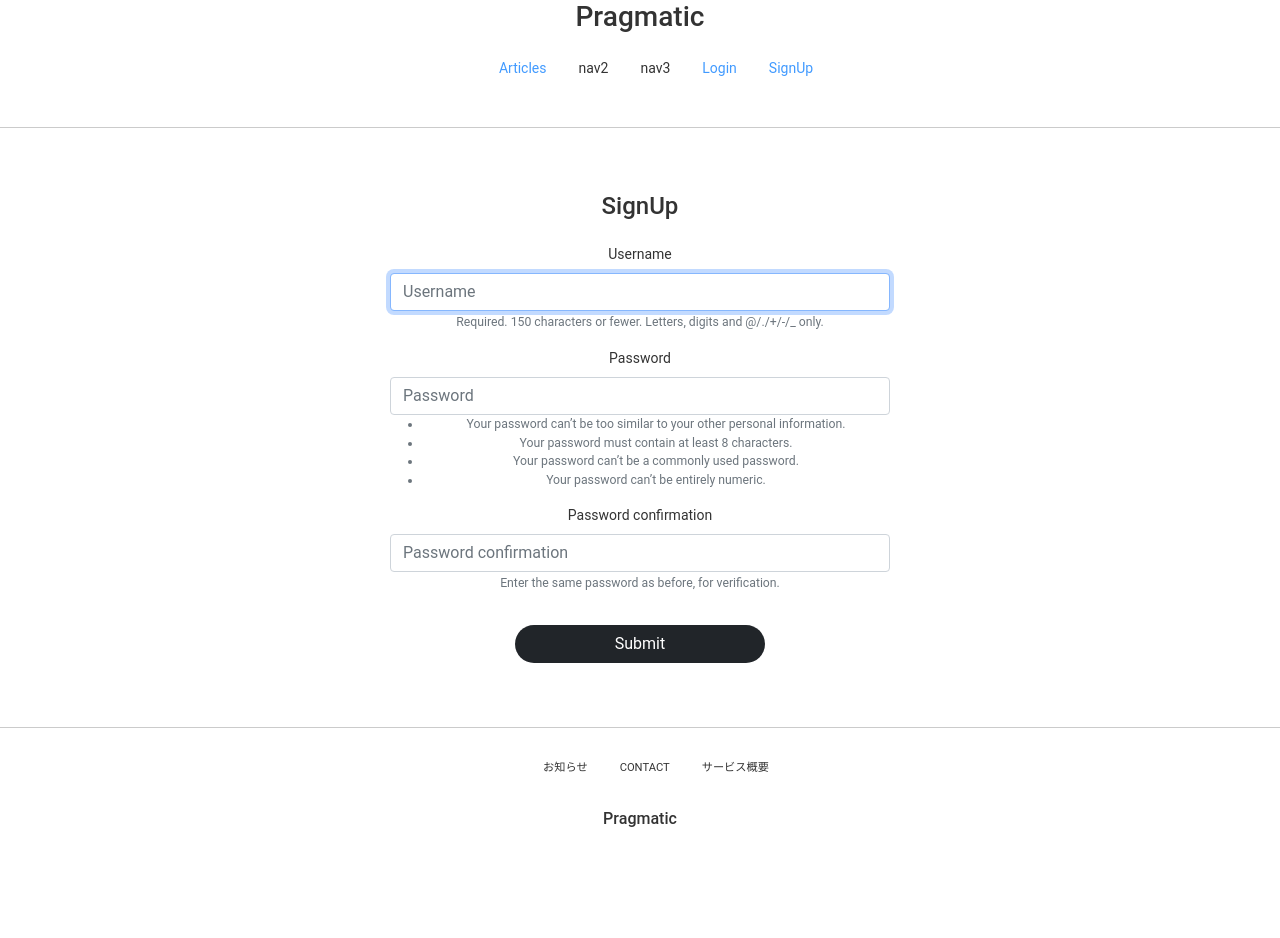
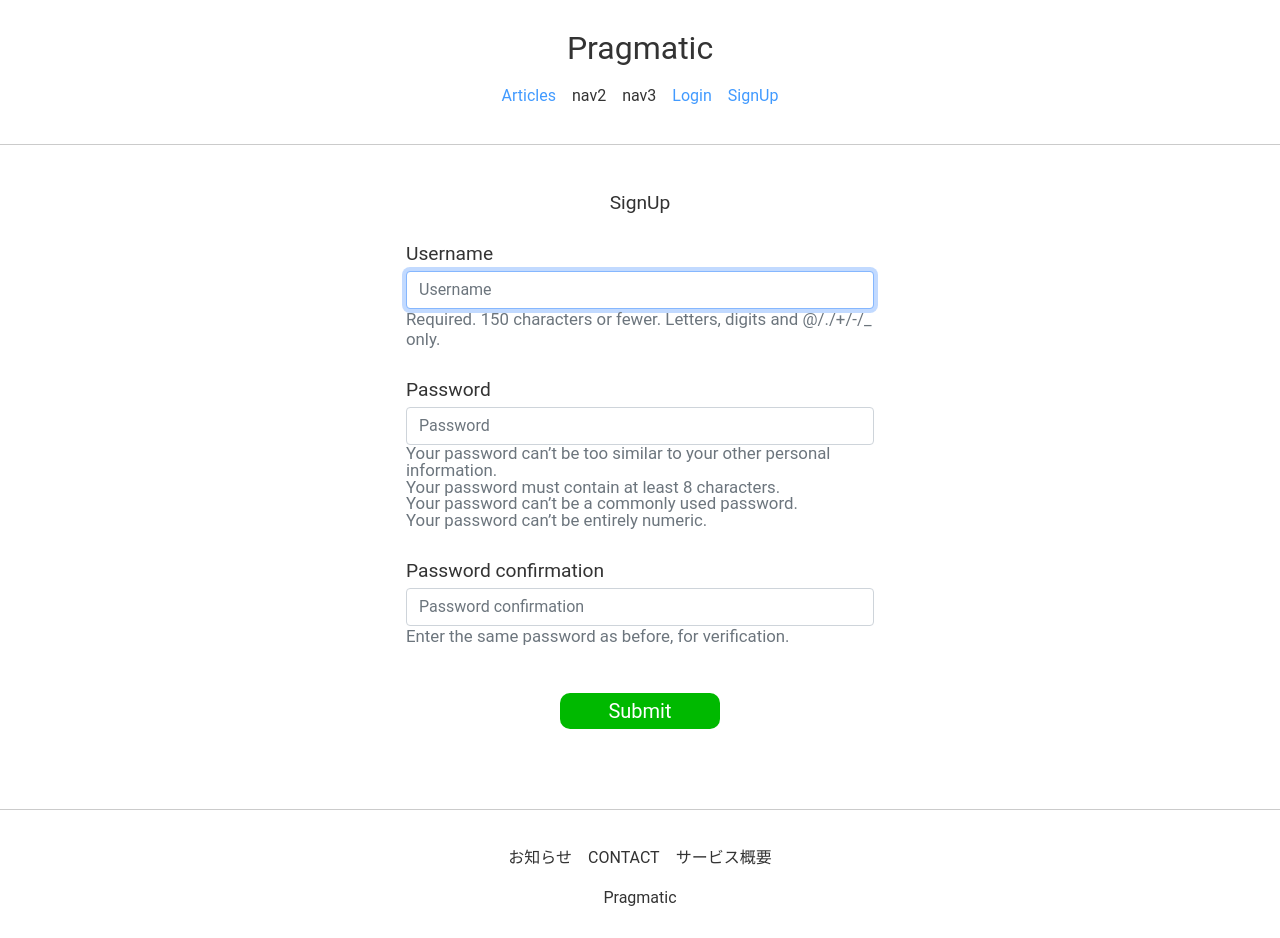
Before and after one commit to cit007/pinterest, a Django app: page /accounts/create/ in a window 1280 px wide. Before the commit the page ends 827 px from the top, so only its background shows below. Run offline with Django 3.2, Linux system fonts and the light colour scheme; some libraries are stand-ins or nearby versions.

Commit message:
layout working

```diff
--- a/accountapp/templates/accountapp/create.html
+++ b/accountapp/templates/accountapp/create.html
@@ -3,14 +3,14 @@
 
 {% block content %}
 
-    <div class="create" style="text-align:center; max-width:500px; margin:4rem auto;">
-        <div class="mb-4">
+    <div class="account-create">
+        <div class="title">
             <h4>SignUp</h4>
         </div>
         <form action="{% url 'accountapp:create' %}" method="post">
             {% csrf_token %}
             {% bootstrap_form form %}
-            <input type="submit" class="btn btn-dark rounded-pill col-6 mt-3">
+            <input type="submit" class="submit-btn">
         </form>
     </div>
 
--- a/accountapp/templates/accountapp/delete.html
+++ b/accountapp/templates/accountapp/delete.html
@@ -3,7 +3,7 @@
 
 {% block content %}
 
-    <div class="create" style="text-align:center; max-width:500px; margin:4rem auto;">
+    <div class="account-delete" style="text-align:center; max-width:500px; margin:4rem auto;">
         <div class="mb-4">
             <h4>Quit</h4>
         </div>
--- a/accountapp/templates/accountapp/detail.html
+++ b/accountapp/templates/accountapp/detail.html
@@ -2,7 +2,7 @@
 
 {% block content %}
 
-    <div class="detail" style="text-align:center; max-width:500px; margin:4rem auto;">
+    <div class="account-detail">
         <div>
             <h4>{{ target_user.date_joined }}</h4>
             {% if target_user.profile %}
--- a/accountapp/templates/accountapp/login.html
+++ b/accountapp/templates/accountapp/login.html
@@ -3,7 +3,7 @@
 
 {% block content %}
 
-    <div class="login" style="text-align:center; max-width:500px; margin:4rem auto;">
+    <div class="account-login" style="text-align:center; max-width:500px; margin:4rem auto;">
         <div>
             <h4>Login</h4>
         </div>
--- a/accountapp/templates/accountapp/update.html
+++ b/accountapp/templates/accountapp/update.html
@@ -3,7 +3,7 @@
 
 {% block content %}
 
-    <div class="create" style="text-align:center; max-width:500px; margin:4rem auto;">
+    <div class="account-update" style="text-align:center; max-width:500px; margin:4rem auto;">
         <div class="mb-4">
             <h4>Change Info</h4>
         </div>
--- /dev/null
+++ b/static/css/account.css
@@ -0,0 +1,33 @@
+.account-create {
+  max-width: 500px;
+  margin: 2rem auto;
+  font-size: 1.2rem;
+  padding: 1rem;
+}
+
+.account-create .title {
+  text-align: center;
+  margin-bottom: 1rem;
+}
+
+.account-create form label {
+  margin-top: 1rem;
+  margin-bottom: 8px;
+}
+
+.account-create .submit-btn {
+  border: none;
+  border-radius: 10px;
+  font-size: 1.25rem;
+  margin-top: 1rem;
+  color: white;
+  background-color: var(--line-color);
+  width: 10rem;
+  padding: 8px;
+  margin: 2rem calc(50% - 5rem) 2rem calc(50% - 5rem);
+}
+
+.account-create .submit-btn:hover {
+  transform: scale(1.1);
+  opacity: 1;
+}
--- a/static/css/base.css
+++ b/static/css/base.css
@@ -1,9 +1,22 @@
+/* reset */
 * {
   box-sizing: border-box;
+  margin: 0;
+  padding: 0;
 }
 
 body {
   font-family: "Open Sans", sans-serif;
+  font-size: 14px;
+  color: #333;
+}
+
+h1 {
+  font-size: 2rem;
+}
+
+h3 {
+  font-size: 1rem;
 }
 
 .main {
--- /dev/null
+++ b/static/css/footer.css
@@ -0,0 +1,22 @@
+.common-footer {
+  display: flex;
+  flex-direction: column;
+  justify-content: center;
+  align-items: center;
+  padding: 1rem;
+}
+
+.footer-title {
+  margin: 1rem auto;
+}
+
+.footer-menu {
+  display: flex;
+  justify-content: space-between;
+  align-items: center;
+}
+
+.footer-menu li {
+  font-size: 1rem;
+  padding: 8px;
+}
--- /dev/null
+++ b/static/css/header.css
@@ -0,0 +1,23 @@
+.common-header {
+  display: flex;
+  flex-direction: column;
+  justify-content: center;
+  align-items: center;
+  padding: 1rem;
+}
+
+.header-menu {
+  display: flex;
+  flex-direction: row;
+  justify-content: space-between;
+  align-items: center;
+}
+
+.header-title {
+  margin: 1rem auto;
+}
+
+.header-menu li {
+  font-size: 1rem;
+  padding: 8px;
+}
--- /dev/null
+++ b/static/css/reset.css
@@ -0,0 +1,133 @@
+html,
+body,
+div,
+span,
+applet,
+object,
+iframe,
+h1,
+h2,
+h3,
+h4,
+h5,
+h6,
+p,
+blockquote,
+pre,
+a,
+abbr,
+acronym,
+address,
+big,
+cite,
+code,
+del,
+dfn,
+em,
+img,
+ins,
+kbd,
+q,
+s,
+samp,
+small,
+strike,
+strong,
+sub,
+sup,
+tt,
+var,
+b,
+u,
+i,
+center,
+dl,
+dt,
+dd,
+ol,
+ul,
+li,
+fieldset,
+form,
+label,
+legend,
+table,
+caption,
+tbody,
+tfoot,
+thead,
+tr,
+th,
+td,
+article,
+aside,
+canvas,
+details,
+embed,
+figure,
+figcaption,
+footer,
+header,
+hgroup,
+menu,
+nav,
+output,
+ruby,
+section,
+summary,
+time,
+mark,
+audio,
+video {
+  margin: 0;
+  padding: 0;
+  border: 0;
+  font-size: 100%;
+  font: inherit;
+  vertical-align: baseline;
+}
+/* HTML5 display-role reset for older browsers */
+article,
+aside,
+details,
+figcaption,
+figure,
+footer,
+header,
+hgroup,
+menu,
+nav,
+section {
+  display: block;
+}
+body {
+  line-height: 1;
+}
+ol,
+ul {
+  list-style: none;
+}
+blockquote,
+q {
+  quotes: none;
+}
+blockquote:before,
+blockquote:after,
+q:before,
+q:after {
+  content: "";
+  content: none;
+}
+table {
+  border-collapse: collapse;
+  border-spacing: 0;
+}
+
+input:focus {
+  outline: none;
+}
+
+a {
+  color: inherit;
+  text-decoration: none;
+}
--- /dev/null
+++ b/static/css/variables.css
@@ -0,0 +1,6 @@
+:root {
+  --line-color: #00b900;
+  --head-color: #202a43;
+  --search-color: #323b54;
+  --settings-color: #f5f5f5;
+}
--- a/templates/base.html
+++ b/templates/base.html
@@ -1,5 +1,5 @@
 <!DOCTYPE html>
-<html lang="en">
+<html lang="ja-JP">
 
 {% include 'head.html' %}
 
--- a/templates/footer.html
+++ b/templates/footer.html
@@ -1,12 +1,12 @@
-<footer>
-    <div style="font-size: 0.7rem; margin-bottom:1rem;">
-        <ul style="display:flex; justify-content: center; align-items: center; list-style: none;">
-            <li style="padding:1rem">お知らせ</li>
-            <li style="padding:1rem">CONTACT</li>
-            <li style="padding:1rem">サービス概要</li>
+<footer class="common-footer">
+    <div>
+        <ul class="footer-menu">
+            <li>お知らせ</li>
+            <li>CONTACT</li>
+            <li>サービス概要</li>
         </ul>
     </div>
-    <div style="text-align: center;">
-        <h6>Pragmatic</h6>
+    <div class="footer-title">
+        <h3>Pragmatic</h3>
     </div>
 </footer>
--- a/templates/head.html
+++ b/templates/head.html
@@ -14,8 +14,24 @@
     <link href="https://fonts.googleapis.com/css2?family=Open+Sans:ital,wght@0,300;0,400;0,600;0,700;1,300;1,400;1,600&display=swap" rel="stylesheet">
 
     <!-- default static css -->
+    <link rel="stylesheet" type="text/css" href="{% static 'css/reset.css' %}">
+    <link rel="stylesheet" type="text/css" href="{% static 'css/variables.css' %}">
+
     <link rel="stylesheet" type="text/css" href="{% static 'css/base.css' %}">
+    <link rel="stylesheet" type="text/css" href="{% static 'css/header.css' %}">
+    <link rel="stylesheet" type="text/css" href="{% static 'css/footer.css' %}">
+
+    <!-- app css -->
+    <link rel="stylesheet" type="text/css" href="{% static 'css/account.css' %}">
+    <link rel="stylesheet" type="text/css" href="{% static 'css/profile.css' %}">
+    <link rel="stylesheet" type="text/css" href="{% static 'css/article.css' %}">
+    <link rel="stylesheet" type="text/css" href="{% static 'css/comment.css' %}">
+
     <link rel="stylesheet" type="text/css" href="{% static 'css/wf-style.css' %}">
 
+    <!-- fontawsome -->
+    <script defer src="https://kit.fontawesome.com/4fccce10ea.js" crossorigin="anonymous"></script>
+
+    <!-- pinterest js -->
     <script defer src="{% static 'js/responsive_waterfall.js' %}"></script>
 </head>
--- a/templates/header.html
+++ b/templates/header.html
@@ -1,20 +1,20 @@
-<header style="display:flex; flex-direction:column; justify-content: center; align-items:center">
-    <div>
-        <h3>Pragmatic</h3>
+<header class="common-header">
+    <div class="header-title">
+        <h1>Pragmatic</h1>
     </div>
     <div>
-        <ul style="display:flex; justify-content: center; align-items:center; list-style: none;">
-            <li style="padding:1rem">
+        <ul class="header-menu">
+            <li>
                 <a href="{% url 'articleapp:list' %}">Articles</a>
             </li>
-            <li style="padding:1rem">nav2</li>
-            <li style="padding:1rem">nav3</li>
+            <li>nav2</li>
+            <li>nav3</li>
             {% if not user.is_authenticated %}
-            <li style="padding:1rem"><a href="{% url 'accountapp:login' %}?next={{ request.path }}">Login</a></li>
-            <li style="padding:1rem"><a href="{% url 'accountapp:create' %}">SignUp</a></li>
+            <li><a href="{% url 'accountapp:login' %}?next={{ request.path }}">Login</a></li>
+            <li><a href="{% url 'accountapp:create' %}">SignUp</a></li>
             {% else %}
-            <li style="padding:1rem"><a href="{% url 'accountapp:detail' pk=user.pk %}">Detail</a></li>
-            <li style="padding:1rem"><a href="{% url 'accountapp:logout' %}?next={{ request.path }}">Logout</a></li>
+            <li><a href="{% url 'accountapp:detail' pk=user.pk %}">Detail</a></li>
+            <li><a href="{% url 'accountapp:logout' %}?next={{ request.path }}">Logout</a></li>
             {% endif %}
         </ul>
     </div>
```
Also changed, not shown: db.sqlite3.
